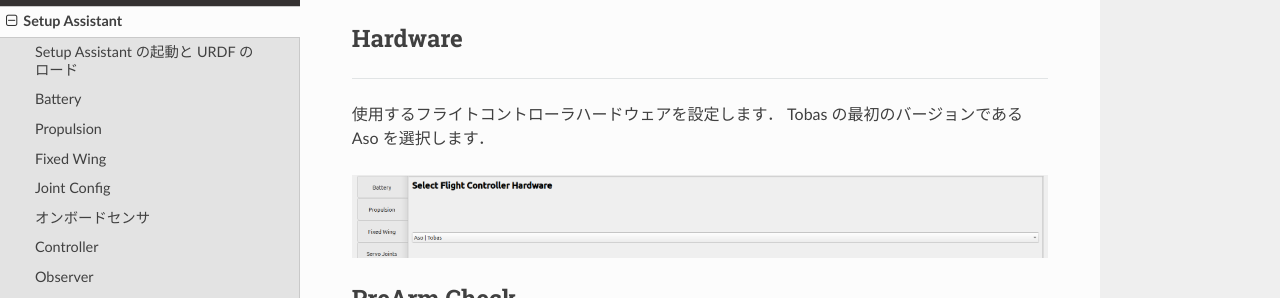
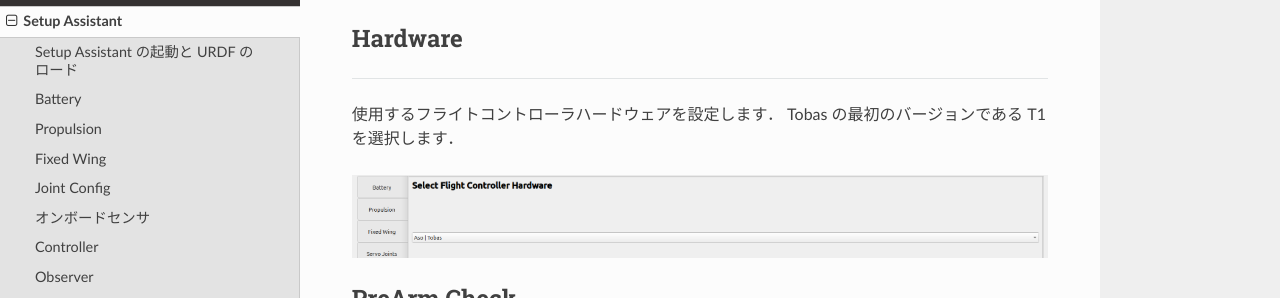
Before and after one commit to TobasFlightControl/tobas_wiki_ja, an MkDocs documentation site: the page built from docs/setup_assistant.md, in a window 1280 px wide and 900 px high, scrolled down 6065 px. Shown: the part 153-451 px from the top of the window. Built offline with MkDocs 1.6.1, drawn with Linux system fonts in a browser that asks for light colours; nearby versions of some CDN libraries.

Commit message:
aso -> T1

```diff
--- a/docs/setup_assistant.md
+++ b/docs/setup_assistant.md
@@ -168,7 +168,7 @@ URDF やこれまでの設定を元に使用可能な制御器のみ選択でき
 ---
 
 使用するフライトコントローラハードウェアを設定します．
-Tobas の最初のバージョンである Aso を選択します．
+Tobas の最初のバージョンである T1 を選択します．
 
 ![hardware](resources/setup_assistant/hardware.png)
 
```
Also changed, not shown: docs/create_cad_model.md (+3 -3 lines), docs/create_urdf.md (+1 -1 lines), docs/index.md (+2 -2 lines).
